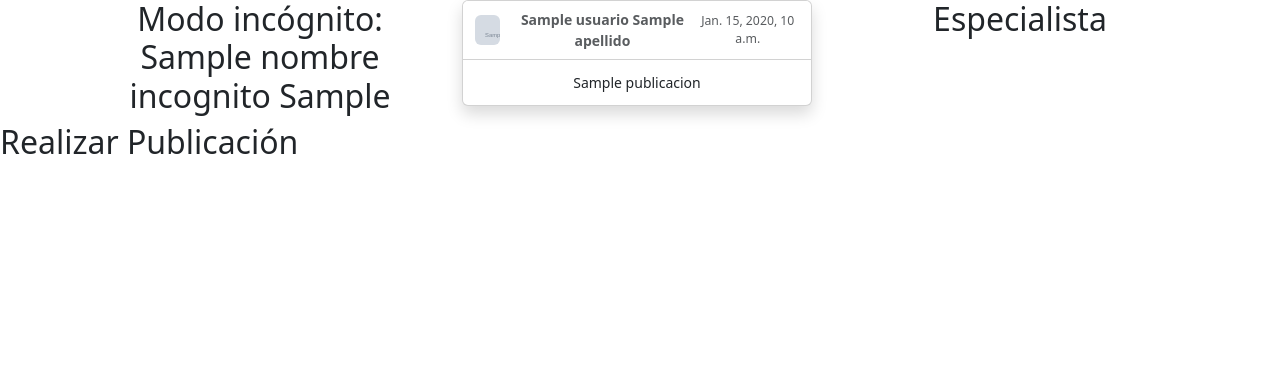
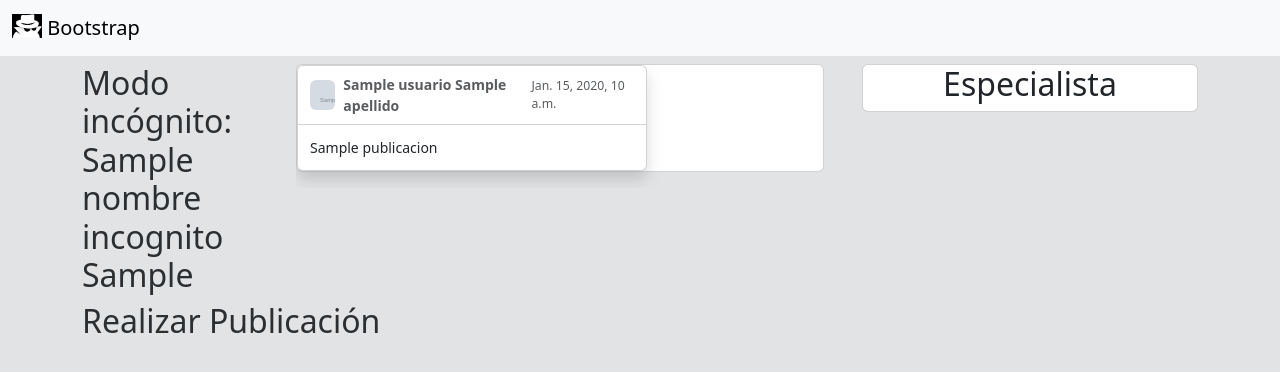
Before and after one commit to Eljeferson/POLLIPATO, a Django app: template feed/templates/feed_Incg.html in a window 1280 px wide. Shown: the top 372 px of the page. Run offline with Django 4.2, Linux system fonts and the light colour scheme; data comes from the database, SQL or seed files in the repository; the template is opened without the code that fills it: values that come from a table or form of the project are taken from there, most other values are stand-ins (such as "Sample title", 1, 10 or a date in 2020); grey boxes marked "Sample" are stand-in pictures.

Commit message:
segundo commit Jeferson Peña

```diff
--- a/feed/templates/feed_Incg.html
+++ b/feed/templates/feed_Incg.html
@@ -9,8 +9,17 @@
 <script src="{% static 'especialista.js' %}" defer></script>
 <link href="https://cdn.jsdelivr.net/npm/bootstrap@5.3.3/dist/css/bootstrap.min.css" rel="stylesheet">
 <script src="https://cdn.jsdelivr.net/npm/bootstrap@5.3.3/dist/js/bootstrap.bundle.min.js"></script>
-<body>
-    <div class="container text-center">
+<body class="p-3 mb-2 bg-secondary-subtle text-secondary-emphasis">
+    <nav class="navbar navbar-expand-lg bg-body-tertiary fixed-top">
+        <div class="container-fluid">
+          <a class="navbar-brand" href="#">
+            <img src="/media/fotos_incognito/incognito.jpg" alt="Logo" width="30" height="24" class="d-inline-block align-text-top">
+            Bootstrap
+          </a>
+        </div>
+    </nav>
+    <div class="mt-5"></div>
+    <div class="container text">
         <div class="row">
             <div class="col">
                 {% if nombre_incognito and apellido_incognito %}
@@ -19,6 +28,8 @@
             </div>
 
             <div class="col">
+                <div class="overflow-y-auto" style="max-height: 500px; width: 542px;">
+                    <div class="card text mb-3" style="width: 33rem;">
                         <div class="toast-container position-static">
                             {% for publicacion in publicaciones_combinadas %}
                             <div class="toast fade show" role="alert" aria-live="assertive" aria-atomic="true">
@@ -42,8 +53,10 @@
                             {% endfor %}
                         </div>
                     </div>
-
-            <div class= "col">
+                </div>
+            </div>
+            <div class="col">
+                <div class="card text-center mb-3" style="width: 21rem;">
                     <h2>Especialista</h2>
                     {% for especialista in especialistas %}
                     <div class="especialista-container" style="display: none;">
@@ -58,10 +71,7 @@
                     </div>
                     {% endfor %}
                 </div>
-
             </div>
-    </div>
-
             <div class="col">
                 <h2>Realizar Publicación</h2>
                 {% if form %}
@@ -72,6 +82,7 @@
                     </form>
                 {% endif %}
             </div>
-
+        </div>
+    </div>
 </body>
 </html>
```
Also changed, not shown: feed/templates/feed.html (+16 -9 lines). Lines whose indentation alone changed are shown as unchanged.
